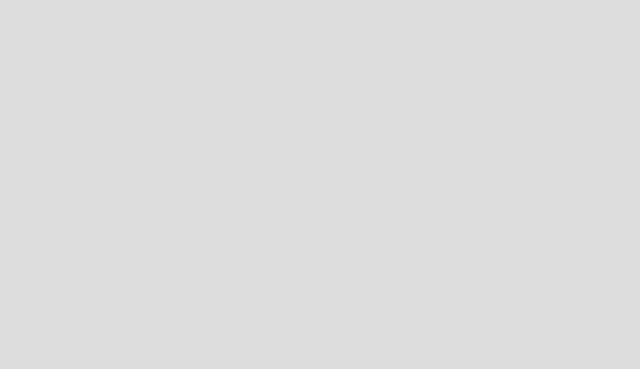
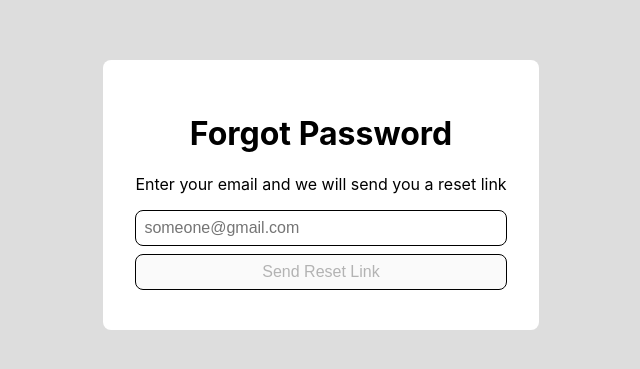
Before and after one commit to TravisH-bot/Authentication, a React (Create React App) app in the folder client/: page /forgot-password in a window 1280 px wide. Before the commit this address had no page. Shown: the part 205-574 px from the top of the page, without its empty margins (319-959 px from the left). Built offline with nearby package versions, Linux system fonts and the light colour scheme.

Commit message:
added in forgot password page

```diff
--- a/client/src/Routes.js
+++ b/client/src/Routes.js
@@ -5,6 +5,7 @@
 import SignUpPage from "./pages/SignUpPage";
 import PrivateRoute from "./auth/PrivateRoute";
 import EmailVerificationLandingPage from "./pages/EmailVerificationLandingPage";
+import ForgotPasswordPage from "./pages/ForgotPasswordPage";
 
 export const MyRoutes = () => {
   return (
@@ -17,6 +18,7 @@
           path="/verify-email/:verificationString"
           element={<EmailVerificationLandingPage />}
         />
+        <Route path="/forgot-password" element={<ForgotPasswordPage />} />
         <Route path="/please-verify" element={<PleaseVerifyEmailPage />} />
         <Route path="/login" element={<LogInPage />}></Route>
         <Route path="/signup" element={<SignUpPage />} />
--- /dev/null
+++ b/client/src/pages/ForgotPasswordPage.js
@@ -0,0 +1,45 @@
+import { useState } from "react";
+import { useNavigate } from "react-router-dom";
+import axios from "axios";
+
+const ForgotPasswordPage = () => {
+  const [errorMessage, setErrorMessage] = useState("");
+  const [success, setSuccess] = useState(false);
+  const [emailValue, setEmailValue] = useState("");
+  const navigate = useNavigate();
+
+  const onSubmitClicked = async () => {
+    try {
+      await axios.put(`/api/forgot-password/${emailValue}`);
+      setSuccess(true);
+      setTimeout(() => {
+        navigate("/login");
+      }, 3000);
+    } catch (e) {
+      setErrorMessage(e.message);
+    }
+  };
+
+  return success ? (
+    <div className="content-container">
+      <h1>Success</h1>
+      <p>Check your email for a reset link</p>
+    </div>
+  ) : (
+    <div className="content-container">
+      <h1>Forgot Password</h1>
+      <p>Enter your email and we will send you a reset link</p>
+      {errorMessage && <div className="fail">{errorMessage}</div>}
+      <input
+        value={emailValue}
+        onChange={(e) => setEmailValue(e.target.value)}
+        placeholder="someone@gmail.com"
+      />
+      <button disabled={!emailValue} onClick={onSubmitClicked}>
+        Send Reset Link
+      </button>
+    </div>
+  );
+};
+
+export default ForgotPasswordPage;
```
